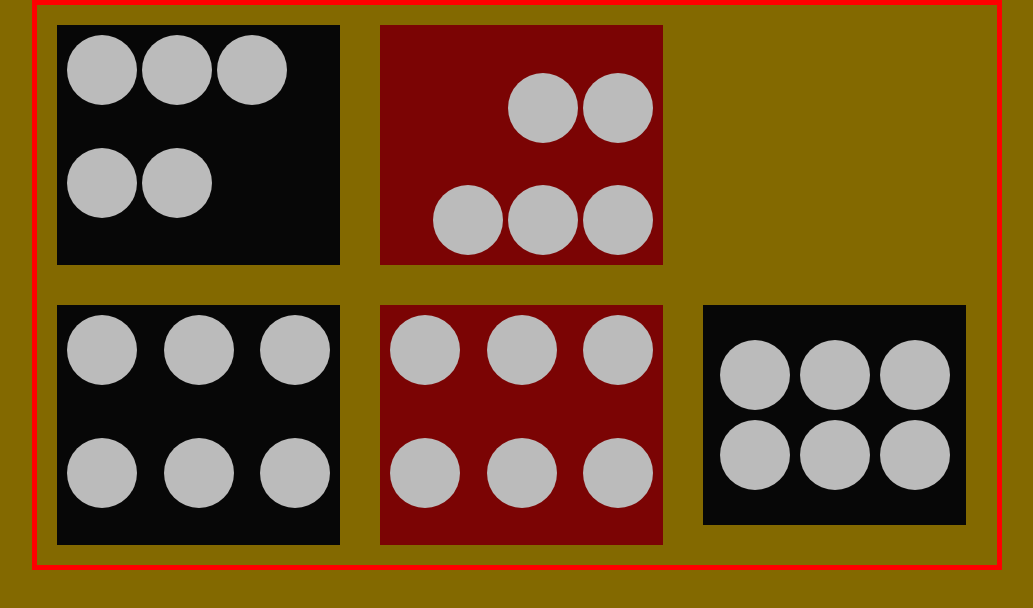
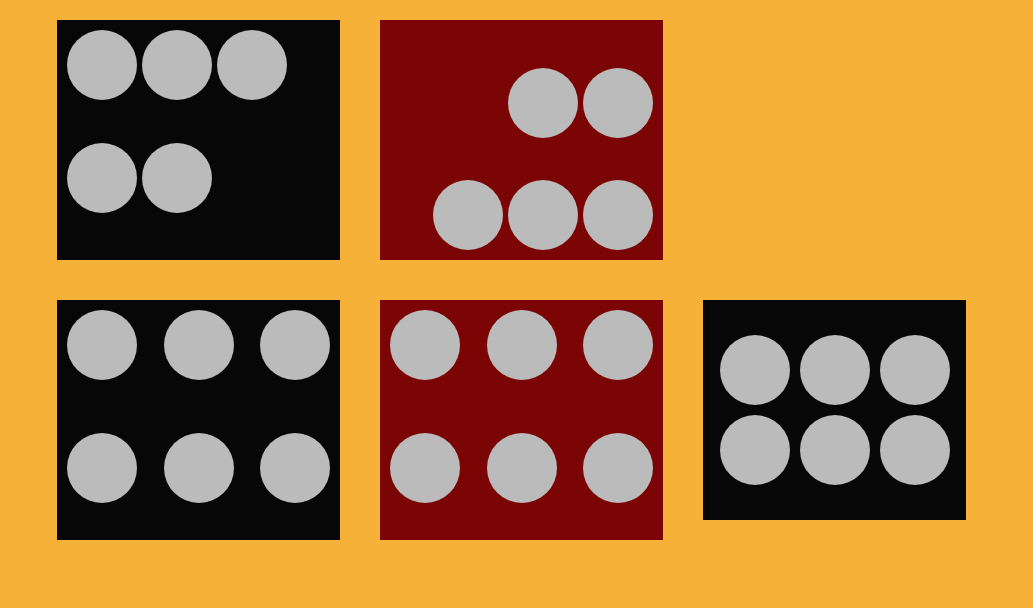
Before and after one commit to FBetulDemir/flexbox_circle, a plain HTML site: page index.html in a window 1280 px wide. Shown: the whole page, without its empty margins (123-1156 px from the left). Drawn offline with Linux system fonts and the light colour scheme.

Commit message:
fixing the background

```diff
--- a/style/index.css
+++ b/style/index.css
@@ -1,12 +1,11 @@
 body{
-    background-color: #836900;
+    background-color: #f6b139;
     display: flex;
     flex-wrap: wrap;
     height: 100%;
     margin: auto;
     width: 75%;
     align-content: center;
-    border: 5px solid red;
 }
 .circle{
     display: flex;
```
